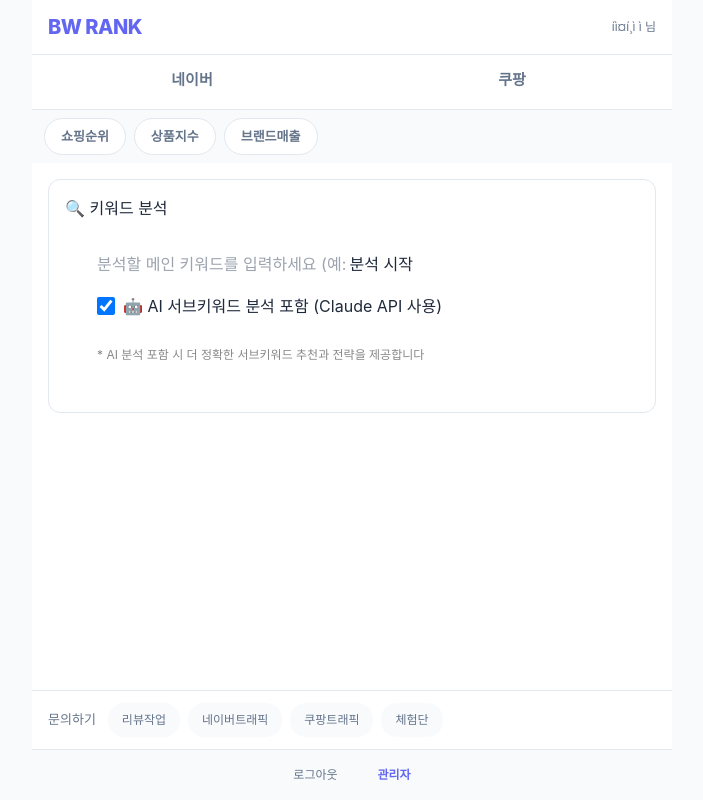
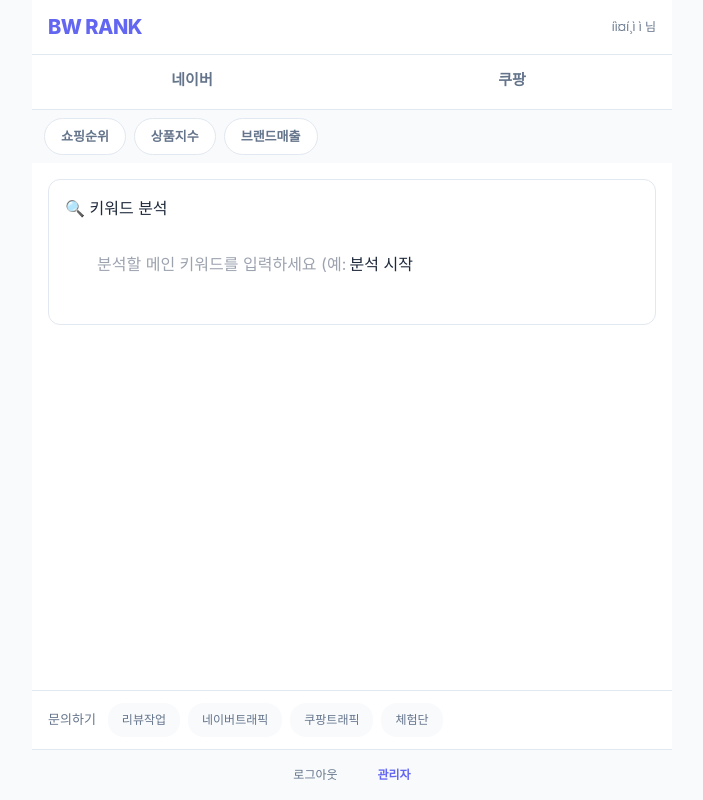
Before and after one commit to odong444/shop-rank-auth, a Flask app: page /keyword-report in a window 1280 px wide. Shown: the whole page, without its empty margins (288-991 px from the left). Run offline with Flask 3, Linux system fonts and the light colour scheme; the visitor is signed in with stand-in values (Sample User, id 1); data that the repository does not hold is empty; some libraries are stand-ins or nearby versions.

Commit message:
AI 서브키워드 분석 기능 숨김 처리 (UI)

```diff
--- a/templates/keyword_report.html
+++ b/templates/keyword_report.html
@@ -54,11 +54,11 @@
             <input type="text" id="mainKeyword" placeholder="분석할 메인 키워드를 입력하세요 (예: 사과, 물티슈)" style="flex:1">
             <button onclick="analyzeKeyword()" id="analyzeBtn">분석 시작</button>
         </div>
-        <div class="checkbox-option">
-            <input type="checkbox" id="includeAI" checked>
+        <div class="checkbox-option" style="display:none">
+            <input type="checkbox" id="includeAI">
             <label for="includeAI">🤖 AI 서브키워드 분석 포함 (Claude API 사용)</label>
         </div>
-        <p style="margin-top:10px;font-size:12px;color:#888">* AI 분석 포함 시 더 정확한 서브키워드 추천과 전략을 제공합니다</p>
+        <p style="margin-top:10px;font-size:12px;color:#888;display:none">* AI 분석 포함 시 더 정확한 서브키워드 추천과 전략을 제공합니다</p>
     </div>
 </div>
 
@@ -79,7 +79,7 @@
                 <div class="step-icon pending">3</div>
                 <span>상위 스토어 월간 매출 조회</span>
             </div>
-            <div class="progress-step" data-step="4">
+            <div class="progress-step" data-step="4" style="display:none">
                 <div class="step-icon pending">4</div>
                 <span>AI 서브키워드 분석</span>
             </div>
@@ -204,7 +204,7 @@ let currentData = null; // 현재 분석 데이터 저장
 
 async function analyzeKeyword() {
     const keyword = document.getElementById('mainKeyword').value.trim();
-    const includeAI = document.getElementById('includeAI').checked;
+    const includeAI = false; // AI 분석 비활성화
     const btn = document.getElementById('analyzeBtn');
 
     if (!keyword) {
```
